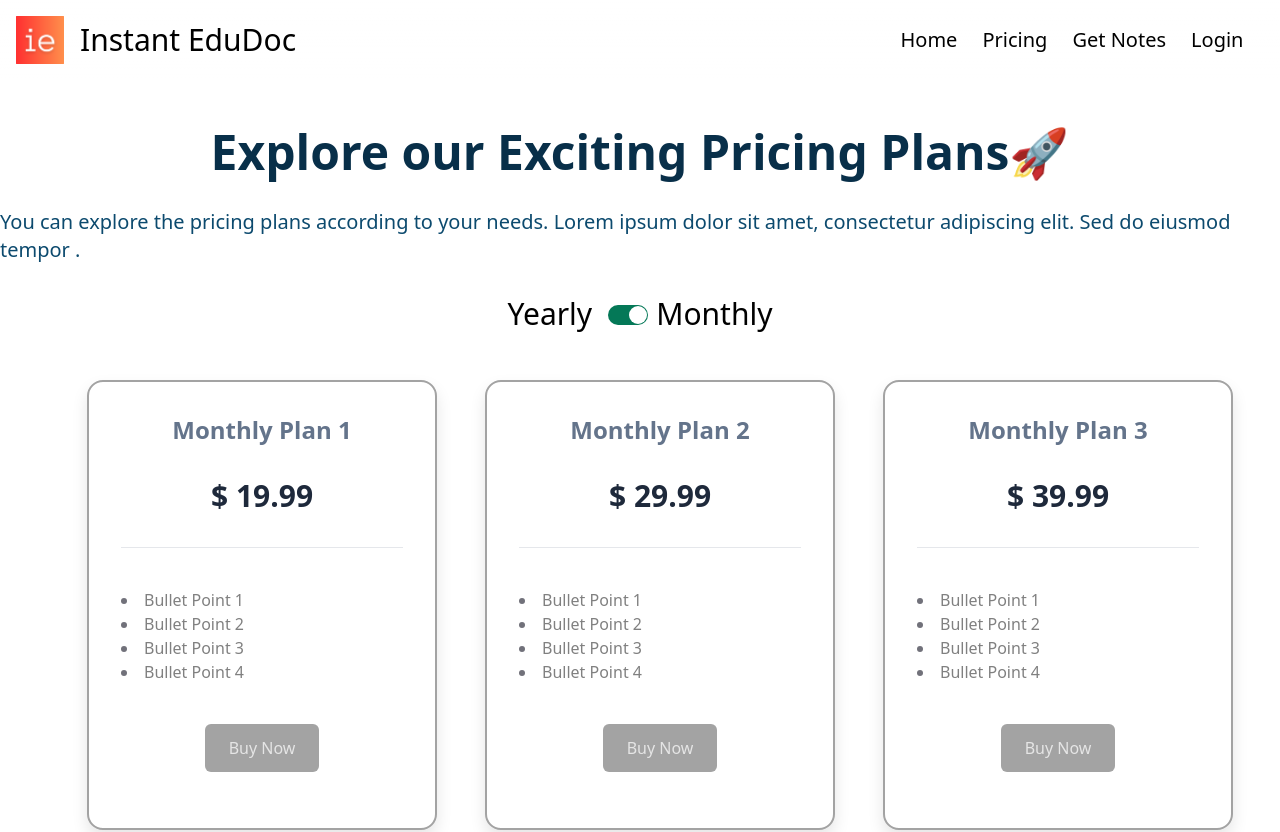
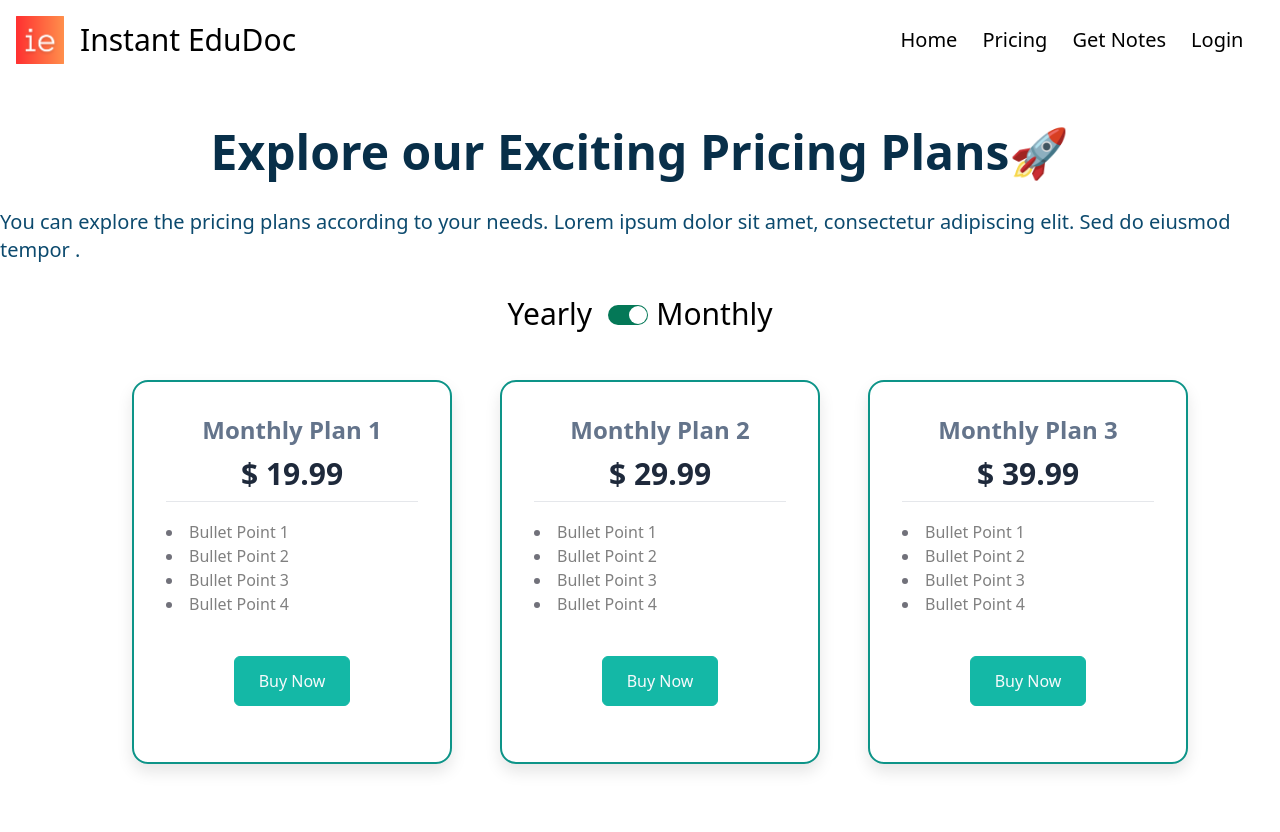
Before and after one commit to MayankGupta2023/ie-pwm, a Next.js app: page /pricing in a window 1280 px wide. Shown: the top 832 px of the page. Built offline with nearby package versions, Linux system fonts and the light colour scheme; no server answers.

Commit message:
Refactor MakePaymentComponent and Pricing page

```diff
--- a/src/components/MakePaymentComponent.js
+++ b/src/components/MakePaymentComponent.js
@@ -68,12 +68,14 @@ const MakePaymentComponent = ({ amount, description }) => {
       }
       return (
         <div>
-          <button
-            onClick={() => makePayment()}
-            className= "font-medium bg-neutral-400	 text-neutral-200 px-6 py-3 rounded-md mt-4 hover:bg-neutral-600 focus:outline-none focus:ring focus:border-blue-300"
-          >
-            Buy Now
-          </button>
+  <button
+  onClick={() => makePayment()}
+  className="font-medium bg-teal-500 border border-teal-500 text-slate-50 px-6 py-3 rounded-md mt-4 hover:bg-teal-500 hover:text-slate-50 focus:outline-none focus:ring focus:border-blue-300"
+>
+  Buy Now
+</button>
+
+
         </div>
       );
     };
--- a/src/pages/pricing.js
+++ b/src/pages/pricing.js
@@ -1,4 +1,3 @@
-
 import React, { useState } from 'react';
 import { motion } from 'framer-motion';
 import Navbar from '../components/navbar';
@@ -57,12 +56,11 @@ const Pricing = () => {
   const selectedPlans = showMonthlyPlans ? monthlyPlans : yearlyPlans;
 
   return (
-
-    <div className='h-screen'>
+    <div className='flex flex-col min-h-screen'>
       <div className='h-20'>
         <Navbar />
       </div>
-    <div className="flex flex-col items-center py-12 h-screen " style={containerStyle}>
+      <div className="flex-grow flex flex-col items-center py-12" style={containerStyle}>
         <motion.div
           initial="initial"
           animate="animate"
@@ -101,19 +99,17 @@ const Pricing = () => {
           <span className='ml-2 text-3xl'>Monthly</span>
         </div>
 
-      <div className="grid grid-cols-1 md:grid-cols-3 gap-12 ml-10 ">
+        <div className="grid grid-cols-1 md:grid-cols-3 gap-12 ml-10 flex-grow">
           {selectedPlans.map((plan, index) => (
             <motion.div
               key={index}
               variants={cardVariants}
               initial="initial"
               whileHover="hover"
-            className="bg-white p-8 rounded-2xl shadow-md border-2 border-neutral-400 flex flex-col justify-between"
-            style={{ height: '450px', width: '350px' }}
+              className="bg-white p-8 rounded-2xl shadow-md border-2 border-teal-600 flex flex-col justify-between w-80 h-96"
             >
               <h3 className="text-2xl font-bold text-slate-500 mb-0 flex items-center justify-center">{plan.title}</h3>
               <h3 className="text-3xl font-bold  text-slate-800 mb-0 flex items-center justify-center">$ {plan.price}</h3>
-
               <hr className="mb-2"></hr>
               <div className="text-gray-900 mb-4">
                 <ul className="list-disc list-inside">
@@ -134,12 +130,11 @@ const Pricing = () => {
                   <MakePaymentComponent amount={plan.price} description={plan.title} />
                 </div>
               </div>
-
             </motion.div>
           ))}
         </div>
       </div>
-    <div>
+      <div className="mt-auto">
         <Footer />
       </div>
     </div>
```
Lines whose indentation alone changed are shown as unchanged.
